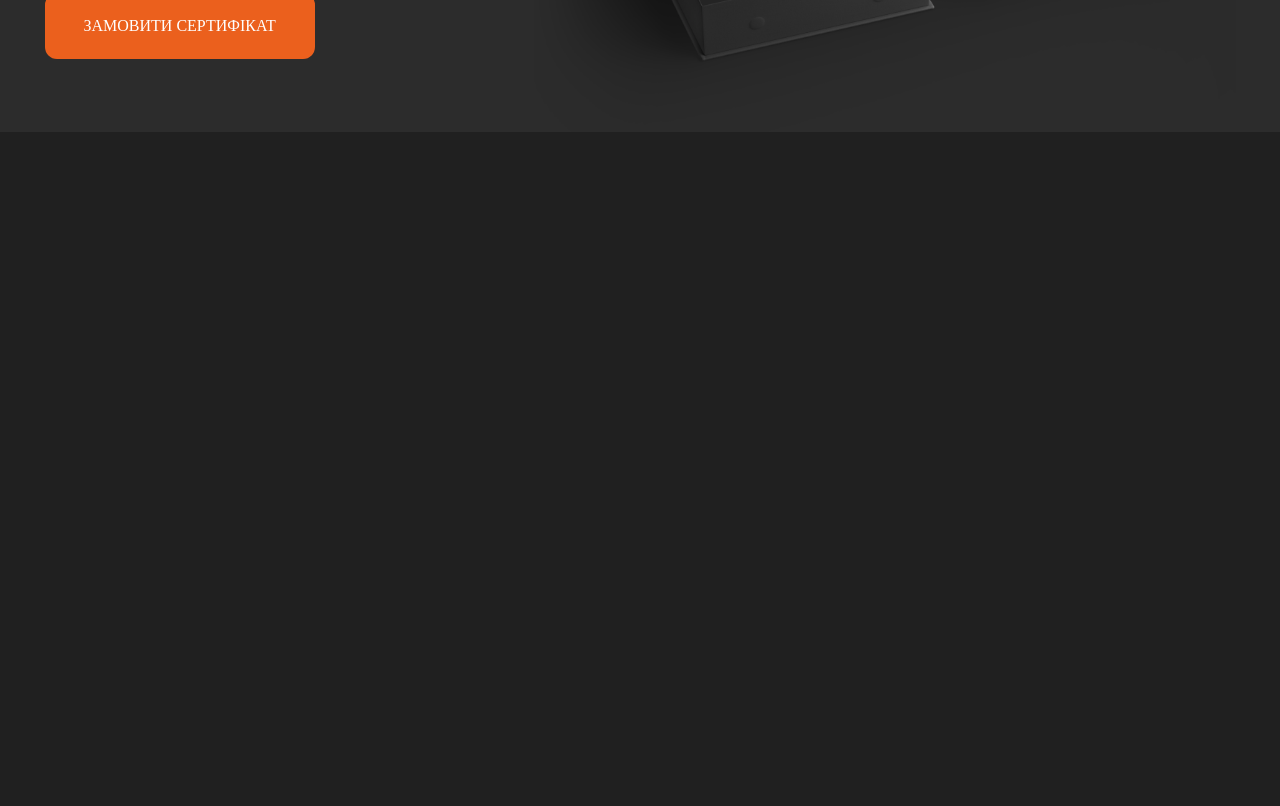
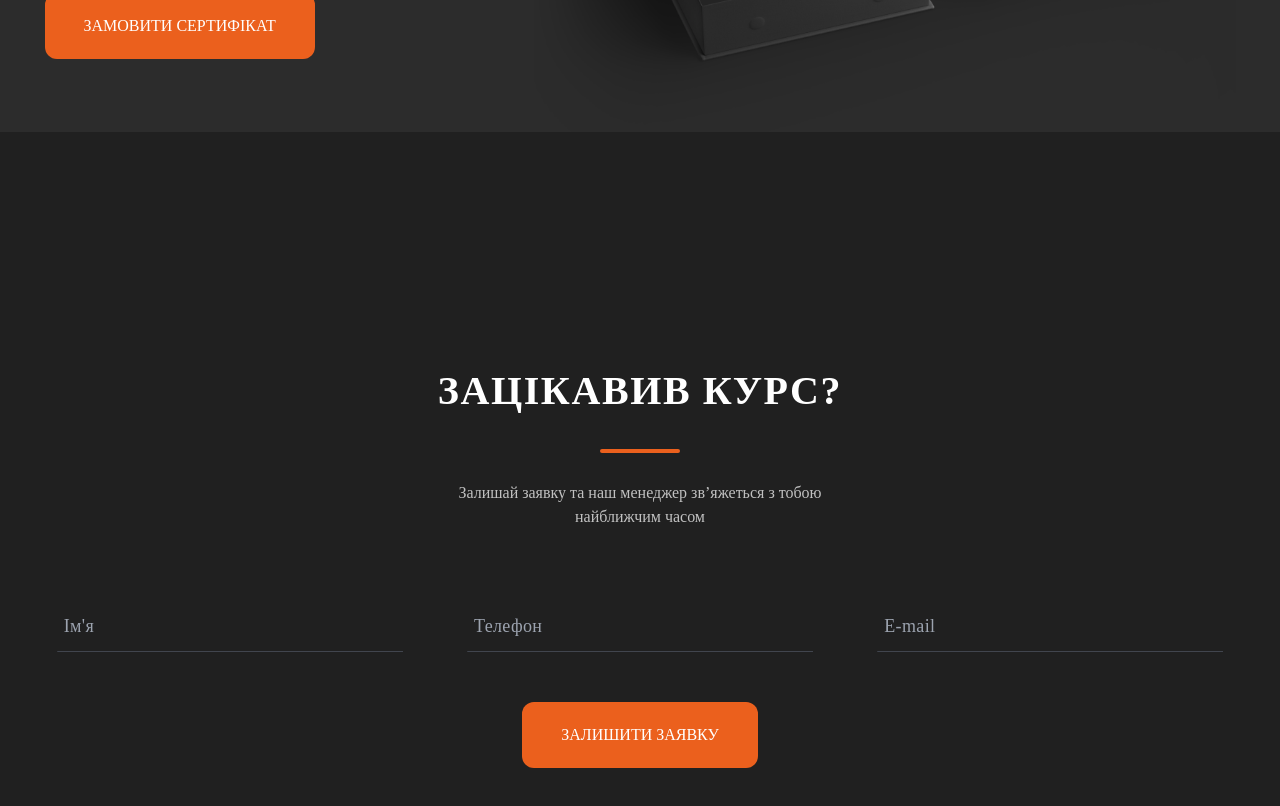
Before and after one commit to bambuuk/rsmoto-school, a React (Create React App) app: page / in a window 1280 px wide. Shown: the part 6380-7186 px from the top of the page. Before the commit the page ends 6512 px from the top, so only its background shows below. Built offline with nearby package versions, Linux system fonts and the light colour scheme.

Commit message:
created Application section

```diff
--- a/src/App.js
+++ b/src/App.js
@@ -5,7 +5,7 @@ import Gifts from "./components/Gifts";
 import Header from "./components/Header";
 import Instructor from "./components/Instructor";
 import Promo from "./components/Promo";
-
+import Application from './components/Application';
 
 function App() {
   return (
@@ -18,6 +18,7 @@ function App() {
         <CustomerContacts />
         <AboutBikes />
         <Gifts />
+        <Application />
       </main>
     </div>
   );
--- /dev/null
+++ b/src/components/Application.js
@@ -0,0 +1,39 @@
+function Application() {
+  return (
+    <section>
+      <div className="px-[15px] mx-0 sm:mx-[9.6px] pb-[132px] pt-[129px] md:pt-[229px] md:pb-[232px] flex flex-col items-center">
+        <h2 className="text-center sm:text-start text-[24px] sm:text-[34px] md:text-[40px] text-[#fff] font-bold leading-normal tracking-[1.6px] uppercase">ЗАЦІКАВИВ КУРС?</h2>
+        <div className="my-[28px] w-[80px] h-[4px] rounded-sm bg-[#EB601D]"></div>
+        <div className="max-w-[385px] text-center text-[#C1C1C1] text-base font-normal">
+          Залишай заявку та наш менеджер зв’яжеться з тобою найближчим часом
+        </div>
+        <div className="mt-[72px] w-full">
+          <form action="">
+            <div className="flex flex-col items-center xl:flex-row xl:justify-around flex-wrap gap-4 xl:gap-0">
+              <input
+                type="text"
+                placeholder="Ім'я"
+                className="max-w-[346px] w-full bg-transparent border-b rounded-bl-[1px] border-[#41454E] pl-[7px] pr-[10px] py-[11px] outline-none text-white text-base sm:text-lg leading-normal font-medium tracking-[0.36px]"
+              />
+              <input
+                type="text"
+                placeholder="Телефон"
+                className="max-w-[346px] w-full bg-transparent border-b rounded-bl-[1px] border-[#41454E] pl-[7px] pr-[10px] py-[11px] outline-none text-white text-base sm:text-lg leading-normal font-medium tracking-[0.36px]"
+              />
+              <input
+                type="text"
+                placeholder="E-mail"
+                className="max-w-[346px] w-full bg-transparent border-b rounded-bl-[1px] border-[#41454E] pl-[7px] pr-[10px] py-[11px] outline-none text-white text-base sm:text-lg leading-normal font-medium tracking-[0.36px]"
+              />
+            </div>
+            <button className="block mt-[50px] mx-auto px-[39px] py-[21px] bg-[#EB601D] rounded-xl text-base text-[#fff] font-medium leading-normal uppercase">
+              залишити заявку
+            </button>
+          </form>
+        </div>
+      </div>
+    </section>
+  );
+}
+
+export default Application;
```
